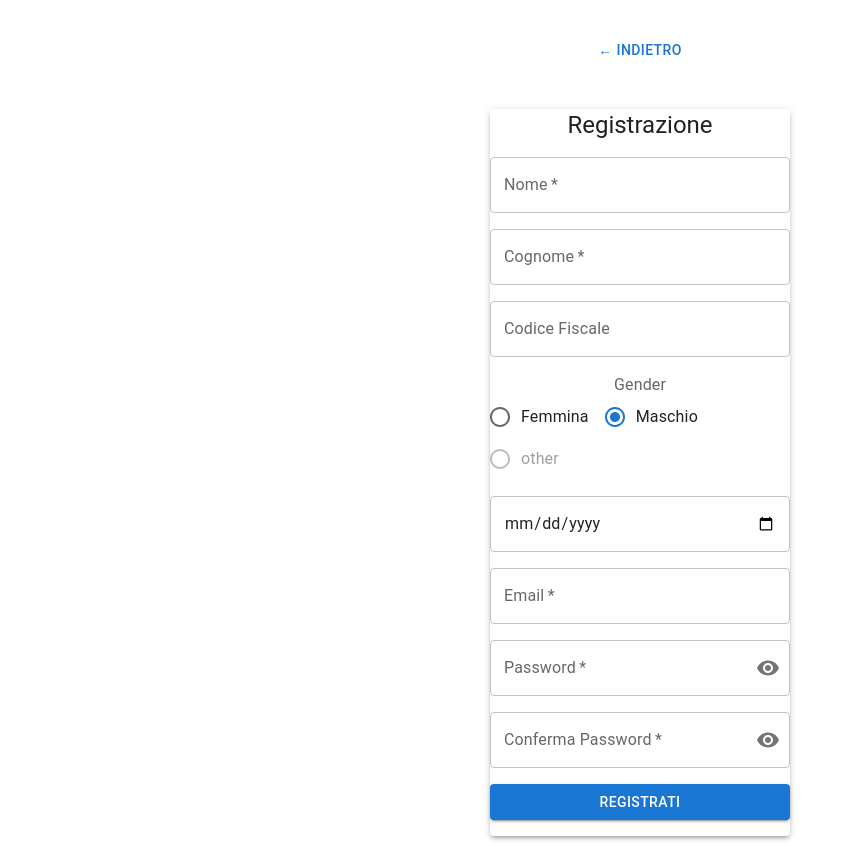
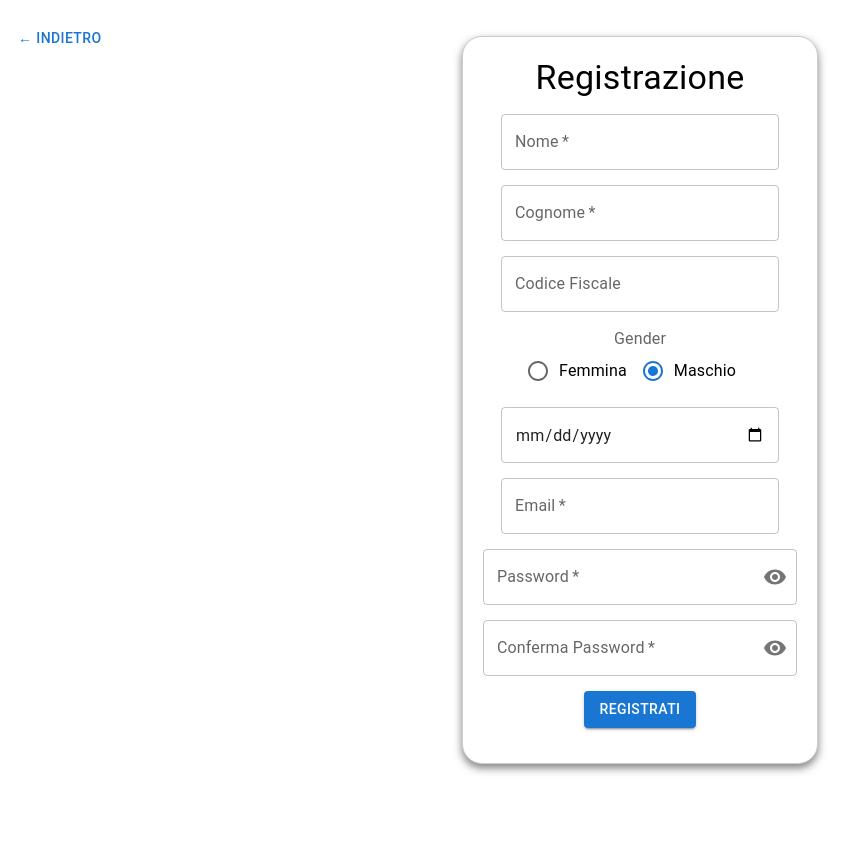
Before and after one commit to progetto-registro/webapp_registro_react, a React (Vite) app in the folder progetto-registro/: page /signup in a window 1280 px wide. Shown: the whole page, without its empty margins (0-865 px from the left). After the commit the page ends 800 px from the top, so only its background shows below. Built offline with nearby package versions, Linux system fonts and the light colour scheme.

Commit message:
modifiche css signup e login

```diff
--- a/progetto-registro/src/components/Login/Login.css
+++ b/progetto-registro/src/components/Login/Login.css
@@ -11,11 +11,6 @@
     box-shadow: 0 4px 8px rgba(0, 0, 0, 0.5);
 }
 
-.login-container input,
-.login-container button {
-    color: white;
-}
-
 .Muiforlabel-root {
     color: white;
 }
@@ -26,8 +21,8 @@
 }
 
 .username-field .MuiInputBase-input {
-    width: 100%;
-    min-width: 230px;
+    width: 100% !important;
+    min-width: 230px !important;
 }
 
 .signup-link button{
--- a/progetto-registro/src/components/SignUp.css
+++ b/progetto-registro/src/components/SignUp.css
@@ -5,6 +5,12 @@
     margin-top: 10px;
 }
 .signup-container {
+    background-color: white;
+    color: black;
+    display: flex;
+    flex-direction: column;
+    align-items: center;
+    justify-content: center;
     gap: 15px;
     padding: 20px;
     border: 1px solid #ccc;
@@ -12,42 +18,12 @@
     box-shadow: 0 4px 8px rgba(0, 0, 0, 0.5);
 }
 
-/* 🔹 Testo e placeholder bianchi */
-.MuiInputBase-input {
-  color: white;       /* testo dentro gli input */
+.signup-paper {
+    background-color: transparent !important;
+    box-shadow: none !important;
 }
 
-
-/* 🔹 Label dei campi */
-.MuiInputLabel-root {
-  color: white !important;
+.signup-container input{
+  width: 100% !important;
+  min-width: 250px !important;
 }
-
-/* 🔹 Bordi input */
-.MuiOutlinedInput-root {
-  border-radius: 6px;
-  color: white !important;
-}
-
-/*bordi*/
-.MuiOutlinedInput-root fieldset {
-  border-color: white !important;
-}
-
-.MuiFormLabel-root{
-    color: white !important;
-}
-
-/* 🔹 Radio button e label */
-.MuiFormControlLabel-root {
-  color: white !important;
-}
-
-.MuiRadio-root {
-  color: white !important;
-}
-
-/* 🔹 Date picker icona */
-.MuiSvgIcon-root {
-  color: white !important;
-}
--- a/progetto-registro/src/components/SignUp.tsx
+++ b/progetto-registro/src/components/SignUp.tsx
@@ -1,4 +1,5 @@
 import React, { useState } from "react";
+import './SignUp.css';
 
 import {useNavigate} from "react-router-dom";
 import Box from '@mui/material/Box';
@@ -142,16 +143,8 @@ export default function SignUp() {
           className="signup-container"
           component="form"
           onSubmit={handleSubmit}
-          sx={{
-            display: "flex",
-            flexDirection: "column",
-            width: 300,
-            margin: "auto",
-            mt: 5,
-            gap: 2,
-          }}
         >
-          <Typography variant="h5" textAlign="center">
+          <Typography variant="h4" textAlign="center">
             Registrazione
           </Typography>
 
@@ -188,12 +181,6 @@ export default function SignUp() {
               <FormControlLabel value="F" control={<Radio />} label="Femmina" />
               <FormControlLabel value="M" control={<Radio />} label="Maschio" />
 
-              <FormControlLabel
-                value="disabled"
-                disabled
-                control={<Radio />}
-                label="other"
-              />
             </RadioGroup>
           </FormControl>
 
```
